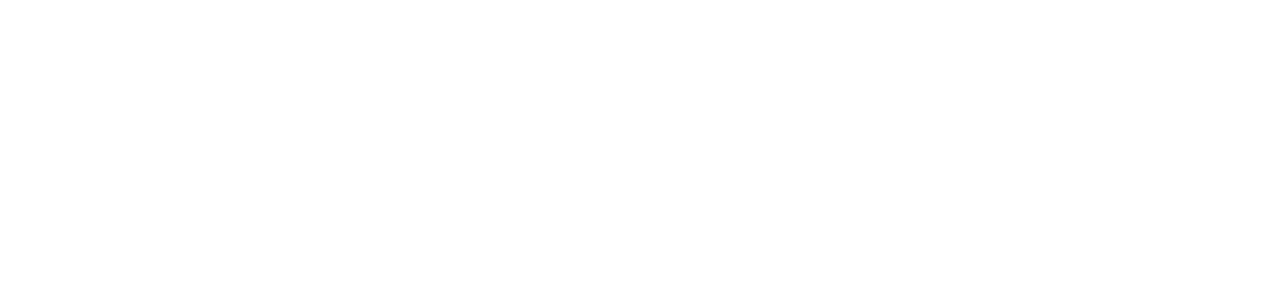
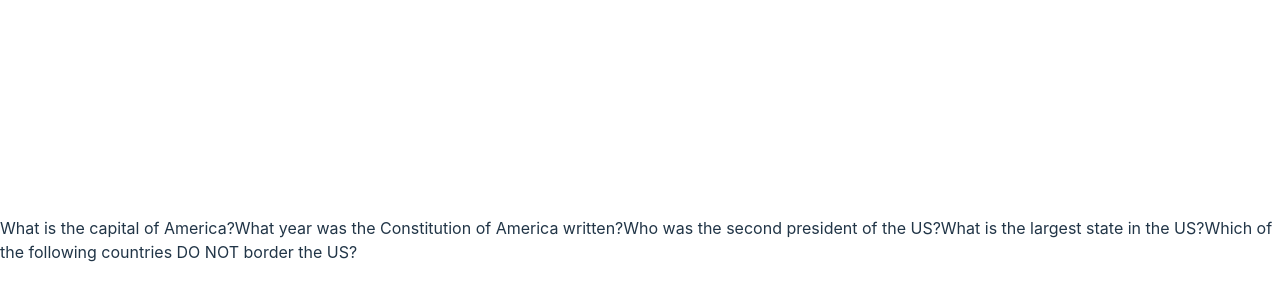
Before and after one commit to amaben2020/react-games, a React (Vite) app: page / in a window 1280 px wide. Shown: the part 160-460 px from the top of the page. Built offline with nearby package versions, Linux system fonts and the light colour scheme.

Commit message:
rendering questions

```diff
--- a/src/App.jsx
+++ b/src/App.jsx
@@ -1,4 +1,4 @@
-import React, { useState } from "react";
+import React from "react";
 import { questions } from "./data/data";
 
 // display the questions
@@ -10,7 +10,13 @@
 // give time constraint with timer i.e 2mins per question
 
 const App = () => {
-  return <div></div>;
+  return (
+    <div>
+      {questions.map((question) => (
+        <>{question.text}</>
+      ))}
+    </div>
+  );
 };
 
 export default App;
```
